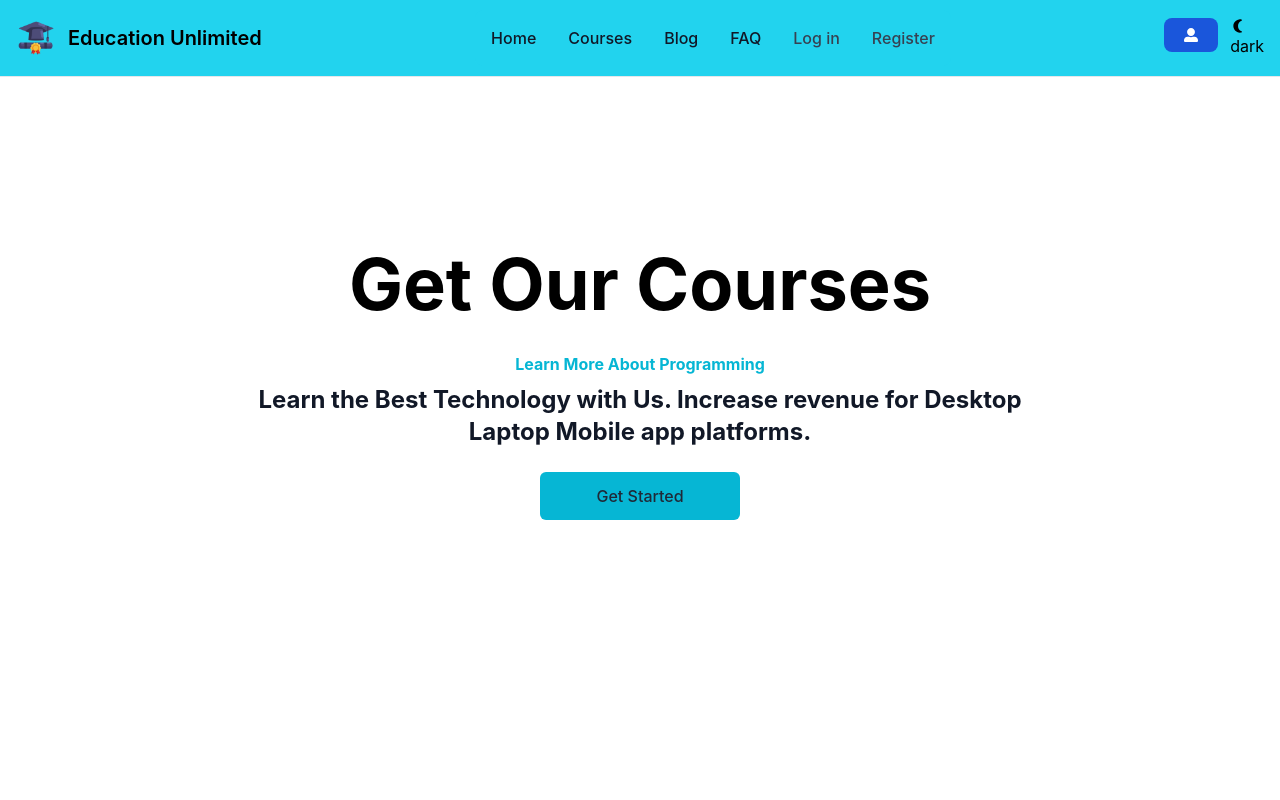
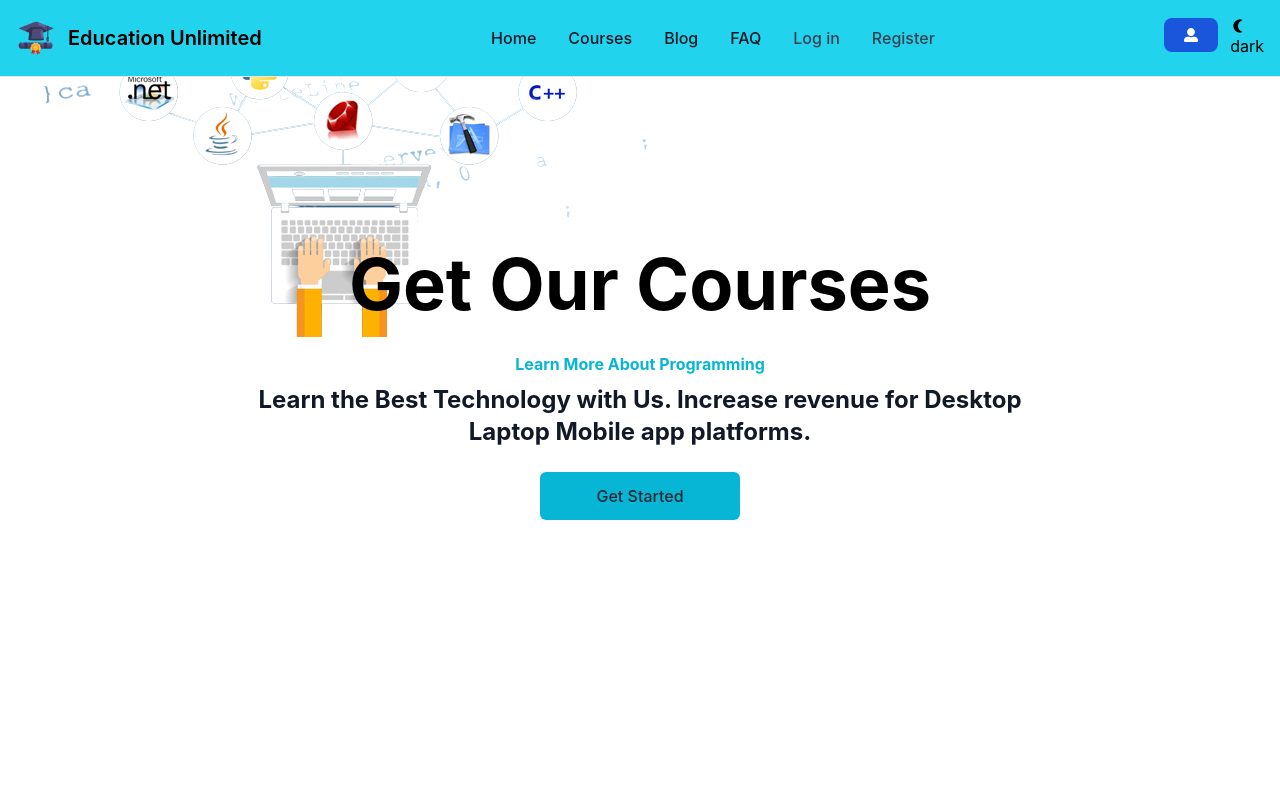
Before and after one commit to TH-Raju/project_education_unlimited_client_side, a React (Create React App) app: page / in a window 1280 px wide. Shown: the top 800 px of the page. Built offline with nearby package versions, Linux system fonts and the light colour scheme; no server answers.

Commit message:
background added

```diff
--- a/src/Home/Banner.jsx
+++ b/src/Home/Banner.jsx
@@ -1,11 +1,11 @@
 import React from 'react';
 import { Link } from 'react-router-dom';
+import back from '../image/back.png';
 
 const Banner = () => {
     return (
-        <div className='mb-3'>
+        <div className='mb-3' style={{ backgroundImage: `url(${back})`, backgroundRepeat: 'no-repeat' }}>
             <div className='max-w-[800px] mt-[-96px] w-full h-screen mx-auto text-center flex flex-col justify-center'>
-
                 <h1 className='md:text-7xl sm:text-6xl text-4xl font-bold md:py-6'>
                     Get Our Courses
                 </h1>
```
Also changed, not shown: src/image/back.png (added).
